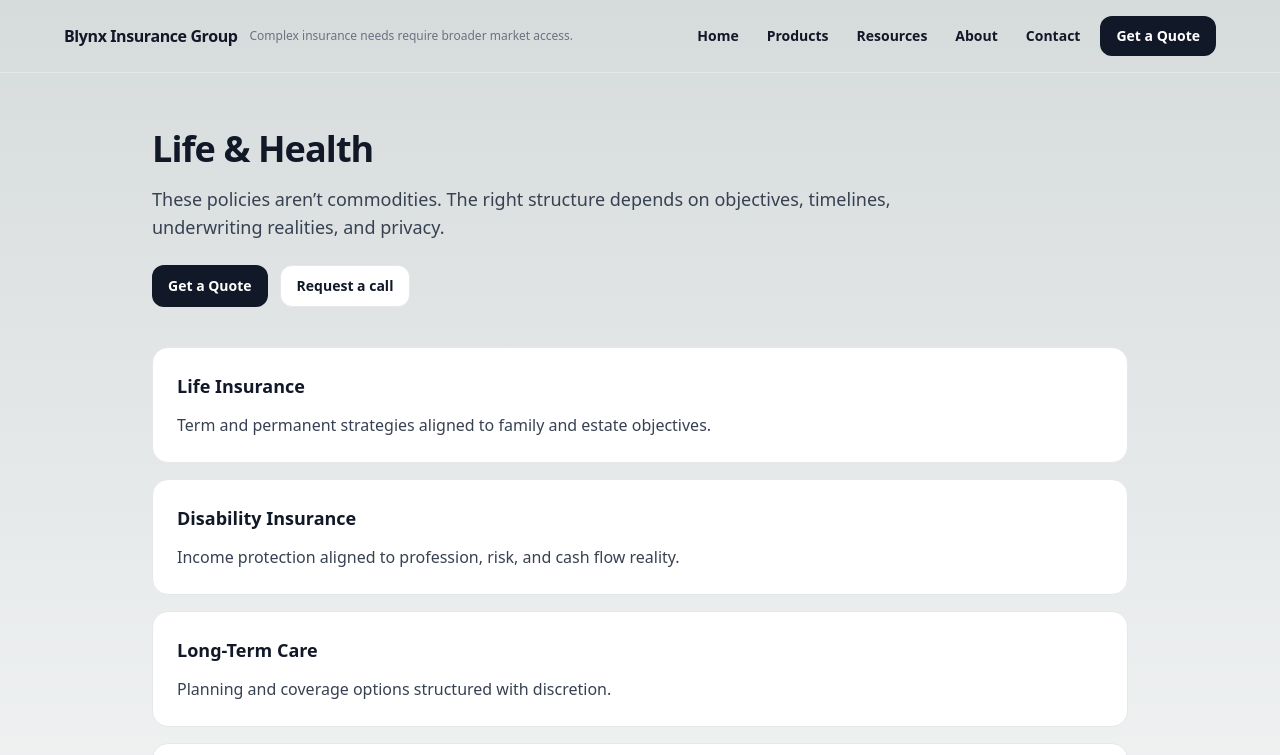
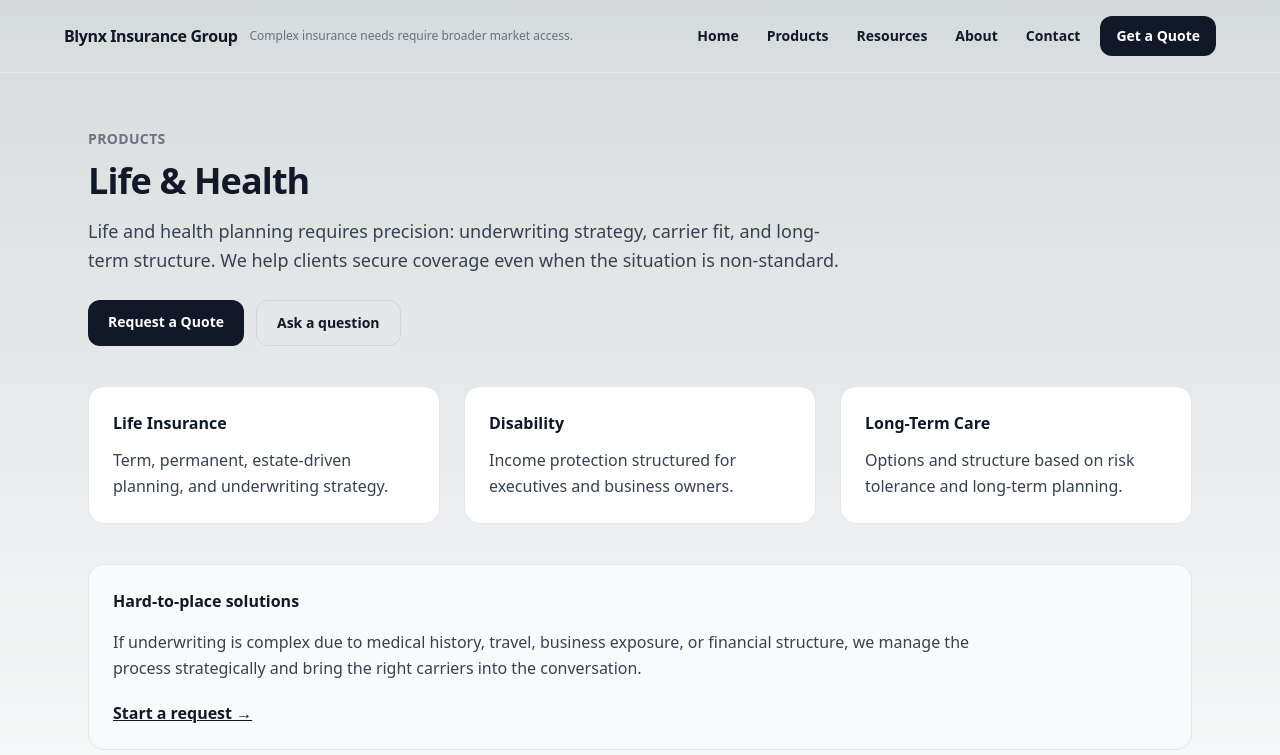
Before and after one commit to Thoxie/Blynx-Insurance-Group, a Next.js app: page /products/life-health in a window 1280 px wide. Shown: the top 755 px of the page. Built offline with nearby package versions, Linux system fonts and the light colour scheme.

Commit message:
Update page.tsx

```diff
--- a/app/products/life-health/page.tsx
+++ b/app/products/life-health/page.tsx
@@ -1,90 +1,77 @@
-
 /**
  * Page: Life & Health
  * Route: /products/life-health
  * File: app/products/life-health/page.tsx
  */
 
-import type { Metadata } from "next";
 import Link from "next/link";
-
-export const metadata: Metadata = {
-  title: "Life & Health | Blynx Insurance Group",
-  description:
-    "Life & health planning—life insurance, disability, long-term care, and related coverage structured for complex needs.",
-};
-
-const items = [
-  {
-    title: "Life Insurance",
-    desc: "Term and permanent strategies aligned to family and estate objectives.",
-  },
-  {
-    title: "Disability Insurance",
-    desc: "Income protection aligned to profession, risk, and cash flow reality.",
-  },
-  {
-    title: "Long-Term Care",
-    desc: "Planning and coverage options structured with discretion.",
-  },
-  {
-    title: "Retirement / Protection Strategy",
-    desc: "Coverage aligned to long-horizon planning and risk management goals.",
-  },
-];
 
 export default function LifeHealthPage() {
   return (
-    <main className="mx-auto max-w-5xl px-6 py-14">
+    <main className="mx-auto max-w-6xl px-6 py-14">
       <header className="mb-10">
-        <h1 className="text-3xl md:text-4xl font-semibold tracking-tight">
-          Life &amp; Health
+        <p className="text-sm font-semibold uppercase tracking-wide text-gray-500">
+          Products
+        </p>
+        <h1 className="mt-3 text-3xl md:text-4xl font-semibold tracking-tight text-gray-900">
+          Life & Health
         </h1>
-        <p className="mt-4 text-lg text-gray-700 max-w-3xl">
-          These policies aren’t commodities. The right structure depends on
-          objectives, timelines, underwriting realities, and privacy.
+        <p className="mt-4 max-w-3xl text-lg text-gray-700 leading-relaxed">
+          Life and health planning requires precision: underwriting strategy,
+          carrier fit, and long-term structure. We help clients secure coverage
+          even when the situation is non-standard.
         </p>
 
         <div className="mt-6 flex flex-wrap gap-3">
           <Link
             href="/quote"
-            className="inline-flex items-center justify-center rounded-xl bg-gray-900 px-4 py-2.5 text-sm font-semibold text-white hover:bg-gray-800 transition"
+            className="rounded-xl bg-gray-900 px-5 py-3 text-sm font-semibold text-white hover:bg-gray-800 transition"
           >
-            Get a Quote
+            Request a Quote
           </Link>
           <Link
             href="/contact"
-            className="inline-flex items-center justify-center rounded-xl border border-gray-200 bg-white px-4 py-2.5 text-sm font-semibold text-gray-900 hover:bg-gray-50 transition"
+            className="rounded-xl border border-gray-300 px-5 py-3 text-sm font-semibold text-gray-900 hover:bg-gray-50 transition"
           >
-            Request a call
+            Ask a question
           </Link>
         </div>
       </header>
 
-      <section className="grid gap-4">
-        {items.map((x) => (
-          <div
-            key={x.title}
-            className="rounded-2xl border border-gray-200 bg-white p-6"
-          >
-            <h2 className="text-lg font-semibold">{x.title}</h2>
-            <p className="mt-3 text-gray-700 leading-relaxed">{x.desc}</p>
-          </div>
-        ))}
+      <section className="grid gap-6 md:grid-cols-3">
+        <div className="rounded-2xl border border-gray-200 bg-white p-6">
+          <h2 className="font-semibold text-gray-900">Life Insurance</h2>
+          <p className="mt-3 text-gray-700 leading-relaxed">
+            Term, permanent, estate-driven planning, and underwriting strategy.
+          </p>
+        </div>
+
+        <div className="rounded-2xl border border-gray-200 bg-white p-6">
+          <h2 className="font-semibold text-gray-900">Disability</h2>
+          <p className="mt-3 text-gray-700 leading-relaxed">
+            Income protection structured for executives and business owners.
+          </p>
+        </div>
+
+        <div className="rounded-2xl border border-gray-200 bg-white p-6">
+          <h2 className="font-semibold text-gray-900">Long-Term Care</h2>
+          <p className="mt-3 text-gray-700 leading-relaxed">
+            Options and structure based on risk tolerance and long-term planning.
+          </p>
+        </div>
       </section>
 
-      <section className="mt-6">
-        <div className="rounded-2xl border border-gray-200 bg-white p-6">
-          <h2 className="text-lg font-semibold">Typical outcome</h2>
-          <p className="mt-3 text-gray-700 leading-relaxed max-w-3xl">
-            A plan built around objectives and underwriting reality—so coverage
-            matches the purpose and behaves as expected.
-          </p>
-          <div className="mt-4">
-            <Link href="/quote" className="underline font-semibold">
-              Start a quote request →
-            </Link>
-          </div>
+      <section className="mt-10 rounded-2xl border border-gray-200 bg-gray-50 p-6">
+        <h3 className="font-semibold text-gray-900">Hard-to-place solutions</h3>
+        <p className="mt-4 text-gray-700 leading-relaxed max-w-4xl">
+          If underwriting is complex due to medical history, travel, business
+          exposure, or financial structure, we manage the process strategically
+          and bring the right carriers into the conversation.
+        </p>
+        <div className="mt-5">
+          <Link href="/quote" className="underline font-semibold">
+            Start a request →
+          </Link>
         </div>
       </section>
     </main>
```
